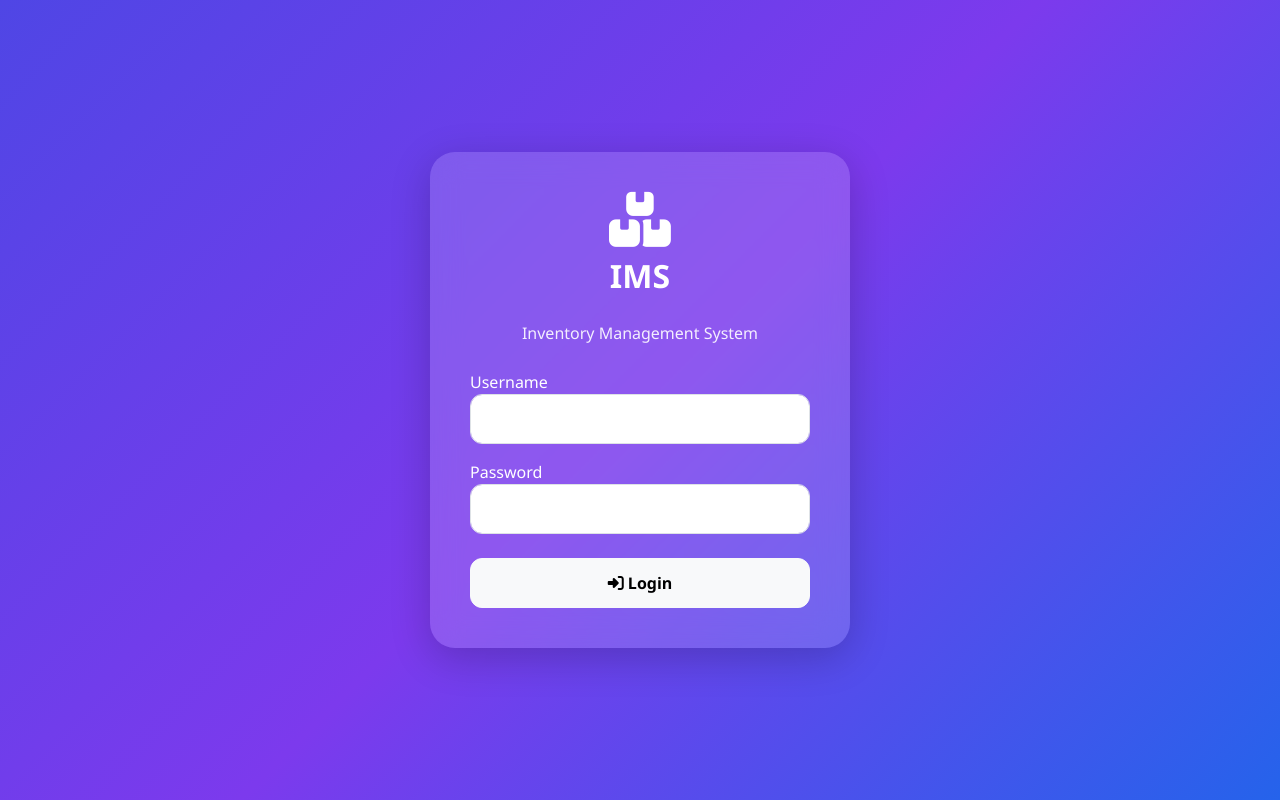
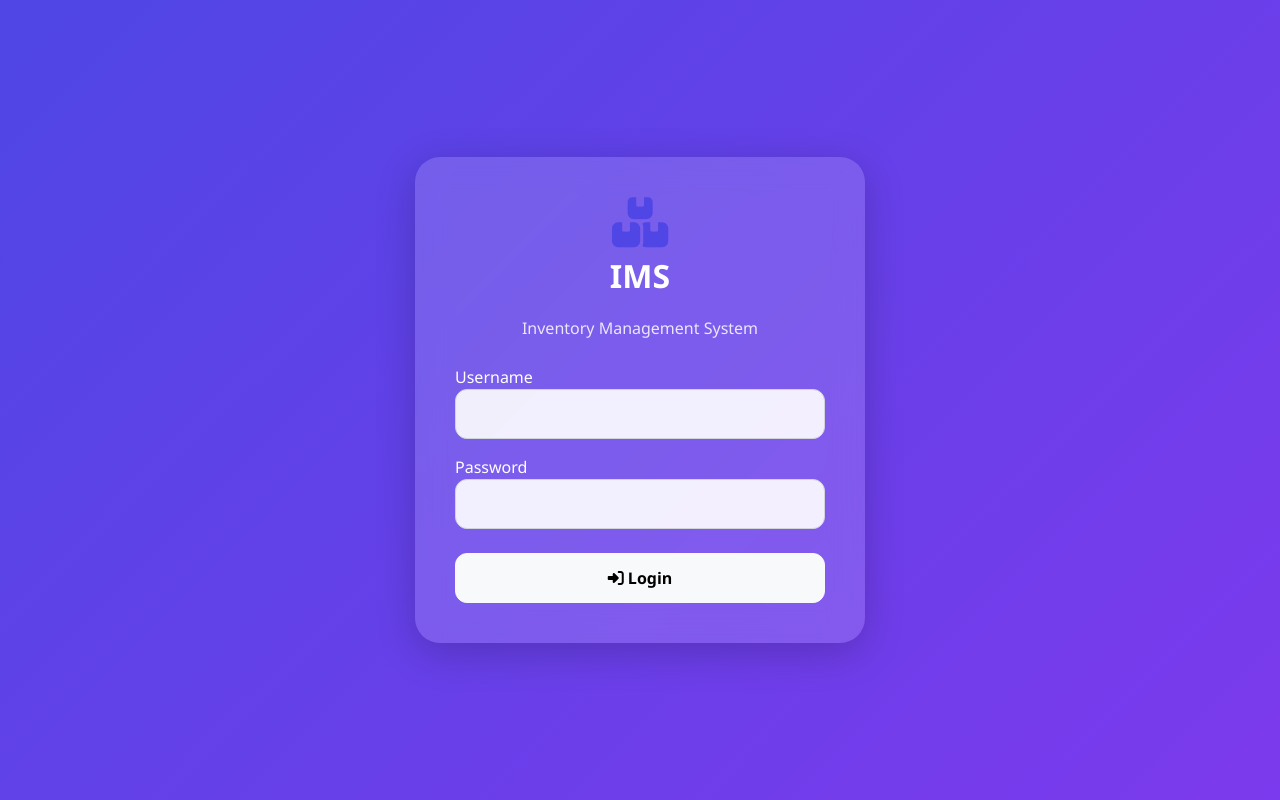
Before and after one commit to NhartyInnovate/inventory-management-system, a Django app: template inventory/templates/inventory/login.html in a window 1280 px wide. Run offline with Django 5.2, Linux system fonts and the light colour scheme; the template is opened without the code that fills it, so the values that code supplies are empty.

Commit message:
Final commit

```diff
--- a/inventory/templates/inventory/base.html
+++ b/inventory/templates/inventory/base.html
@@ -601,5 +601,6 @@ function toggleSidebar(){
 
 });
 </script>
+
 </body>
 </html>
--- a/inventory/templates/inventory/login.html
+++ b/inventory/templates/inventory/login.html
@@ -112,20 +112,171 @@
         }
 
         .subtitle{
+    text-align:center;
+    margin-bottom:25px;
+    color:rgba(
+        255,
+        255,
+        255,
+        .85
+    );
+}
+.form-control{
+    background:rgba(
+        255,
+        255,
+        255,
+        .9
+    );
+}
 
-            text-align:center;
+input:-webkit-autofill,
+input:-webkit-autofill:hover,
+input:-webkit-autofill:focus{
 
-            margin-bottom:25px;
+    -webkit-box-shadow:
+        0 0 0 1000px rgba(
+            255,
+            255,
+            255,
+            .9
+        ) inset;
 
-            opacity:.9;
-        }
+    -webkit-text-fill-color:#000;
+}
+        body{
+    background:linear-gradient(
+        135deg,
+        #4f46e5,
+        #7c3aed
+    );
+
+    min-height:100vh;
+}
+
+.login-card{
+    width:100%;
+    max-width:450px;
+
+    border:none;
+
+    border-radius:25px;
+
+    padding:40px;
+
+    background:rgba(
+        255,
+        255,
+        255,
+        0.15
+    );
+
+    backdrop-filter:blur(15px);
+
+    box-shadow:0 10px 40px rgba(
+        0,
+        0,
+        0,
+        .2
+    );
+
+    color:white;
+}
+
+.logo{
+
+    text-align:center;
+
+    margin-bottom:20px;
+}
+
+.logo i{
+
+    font-size:50px;
+
+    color:#4f46e5;
+}
+
+.logo h2{
+
+    font-weight:700;
+
+    margin-top:10px;
+}
+
+.btn-login{
+
+    width:100%;
+
+    padding:12px;
+
+    border-radius:12px;
+
+    font-weight:600;
+}
+        @media(max-width:768px){
+
+    .login-card{
+
+        max-width:95%;
+
+        padding:25px;
+    }
+
+    .logo i{
+
+        font-size:40px;
+    }
+
+    .logo h2{
+
+        font-size:28px;
+    }
+
+    .form-control{
+
+        padding:12px;
+
+        font-size:14px;
+    }
+
+    .btn-login{
+
+        padding:12px;
+
+        font-size:15px;
+    }
+}
+        .form-control{
+
+    border-radius:12px;
+
+    padding:12px;
+
+    border:1px solid #d1d5db;
+}
+
+.form-control:focus{
+
+    box-shadow:none;
+
+    border-color:#4f46e5;
+}
+        .alert{
+
+    border-radius:12px;
+
+    font-size:14px;
+
+    margin-bottom:20px;
+}
 
     </style>
 
 </head>
 
 <body>
-
+<div class="container min-vh-100 d-flex justify-content-center align-items-center">
 <div class="login-card">
 
     <div class="logo">
@@ -143,7 +294,25 @@
         Inventory Management System
 
     </p>
+{% if messages %}
 
+    {% for message in messages %}
+
+        <div class="alert alert-{{ message.tags }} alert-dismissible fade show">
+
+            {{ message }}
+
+            <button
+                type="button"
+                class="btn-close"
+                data-bs-dismiss="alert">
+            </button>
+
+        </div>
+
+    {% endfor %}
+
+{% endif %}
     <form method="POST">
 
         {% csrf_token %}
@@ -191,6 +360,23 @@
     </form>
 
 </div>
+</div>
+<script>
 
+setTimeout(function(){
+
+    document
+        .querySelectorAll('.alert')
+        .forEach(function(alert){
+
+            let bsAlert = bootstrap.Alert.getOrCreateInstance(alert);
+
+            bsAlert.close();
+
+        });
+
+}, 4000);
+
+</script>
 </body>
 </html>
```
Also changed, not shown: inventory/templates/inventory/dashboard.html (+39 -2 lines), inventory/views.py (+25 -19 lines).
